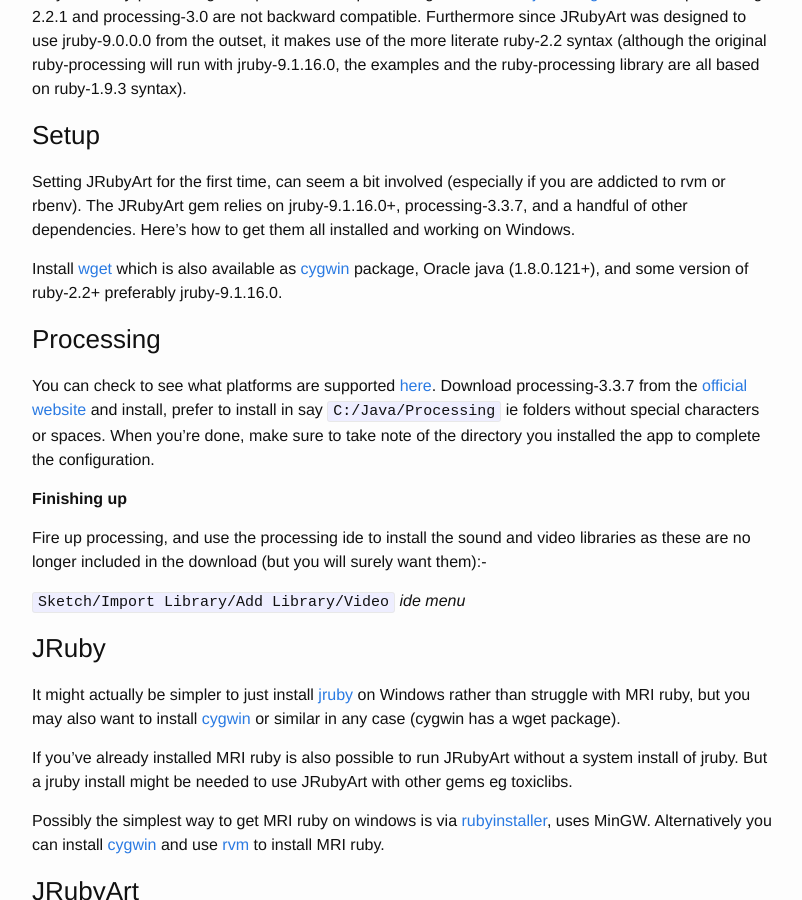
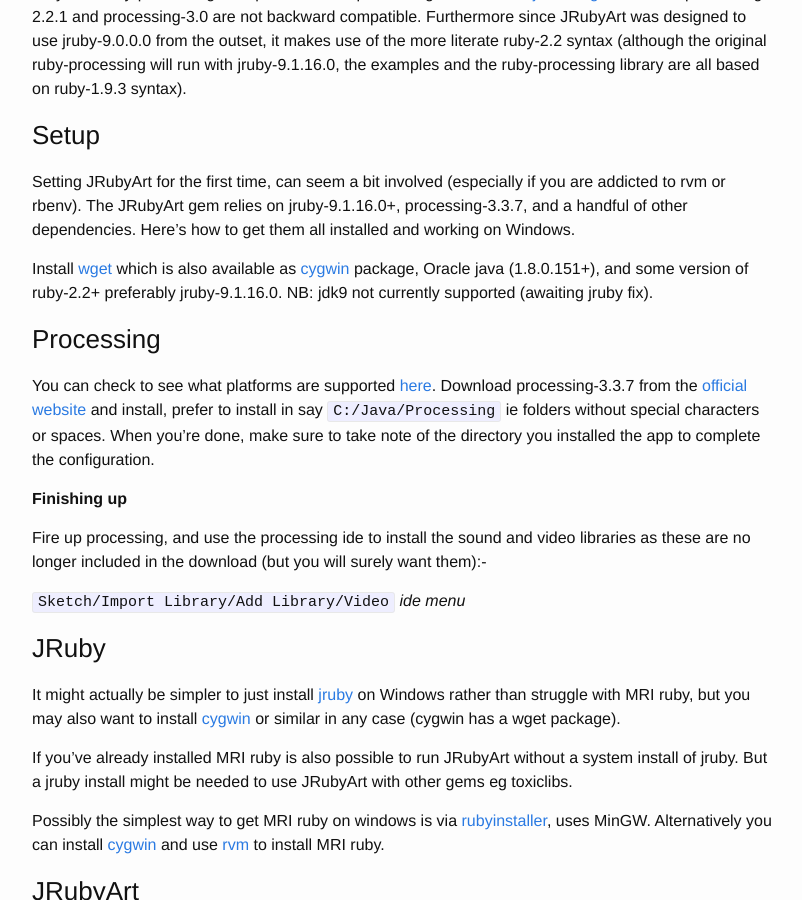
Before and after one commit to ruby-processing/JRubyArt, a Jekyll site: the page built from _posts/2015-11-21-windows_started.md, in a window 1280 px wide and 900 px high, scrolled down 1315 px. Shown: the whole window, without its empty margins (238-1040 px from the left). Built offline with Jekyll 4.4.1, drawn with Linux system fonts in a browser that asks for light colours.

Commit message:
avoid jdk9

```diff
--- a/_posts/2015-11-21-windows_started.md
+++ b/_posts/2015-11-21-windows_started.md
@@ -37,7 +37,7 @@
 
 Setting JRubyArt for the first time, can seem a bit involved (especially if you are addicted to rvm or rbenv). The JRubyArt gem relies on jruby-9.1.16.0+, processing-3.3.7, and a handful of other dependencies. Here's how to get them all installed and working on Windows.
 
-Install [wget][wget] which is also available as [cygwin][cygwin] package, Oracle java (1.8.0.121+), and some version of ruby-2.2+ preferably jruby-9.1.16.0.
+Install [wget][wget] which is also available as [cygwin][cygwin] package, Oracle java (1.8.0.151+), and some version of ruby-2.2+ preferably jruby-9.1.16.0. NB: jdk9 not currently supported (awaiting jruby fix).
 
 ### Processing
 
```
Also changed, not shown: _posts/2015-11-21-getting.md (+1 -1 lines), _posts/2015-11-21-getting_started.md (+1 -1 lines).
